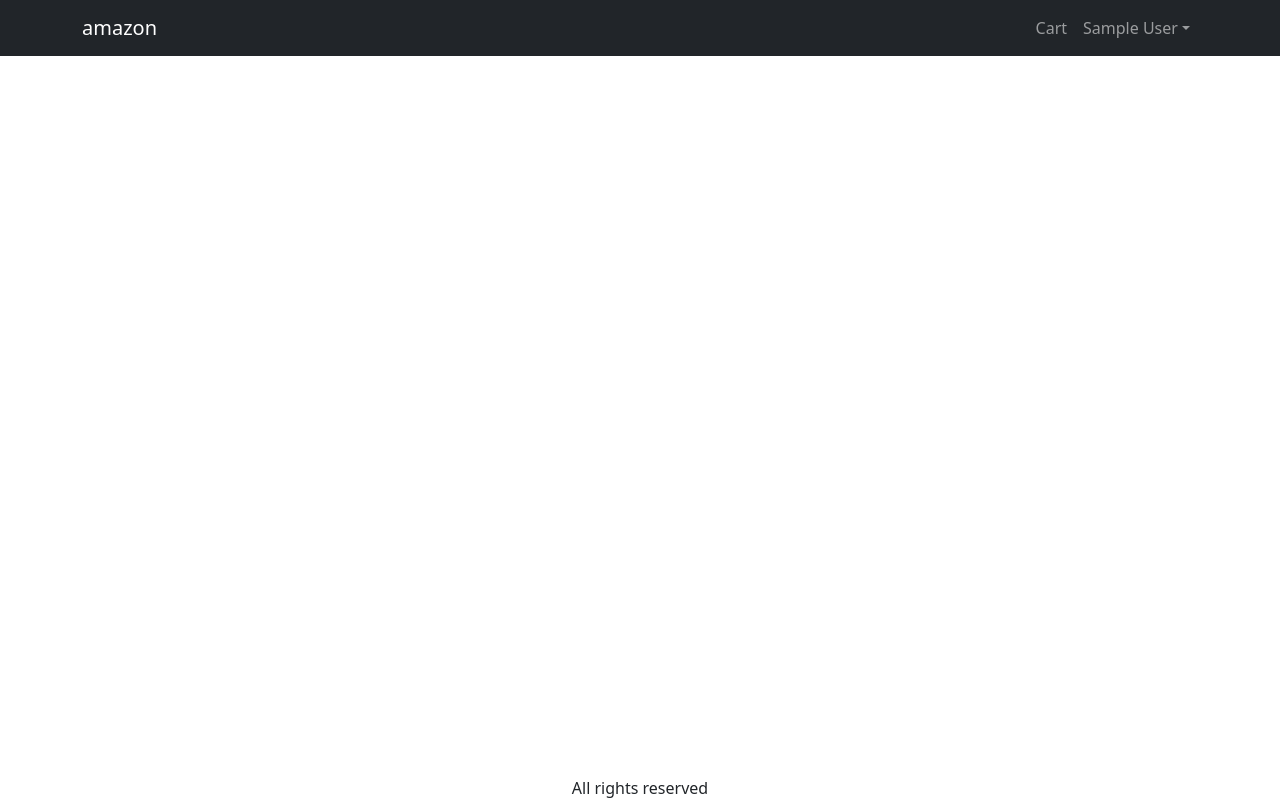
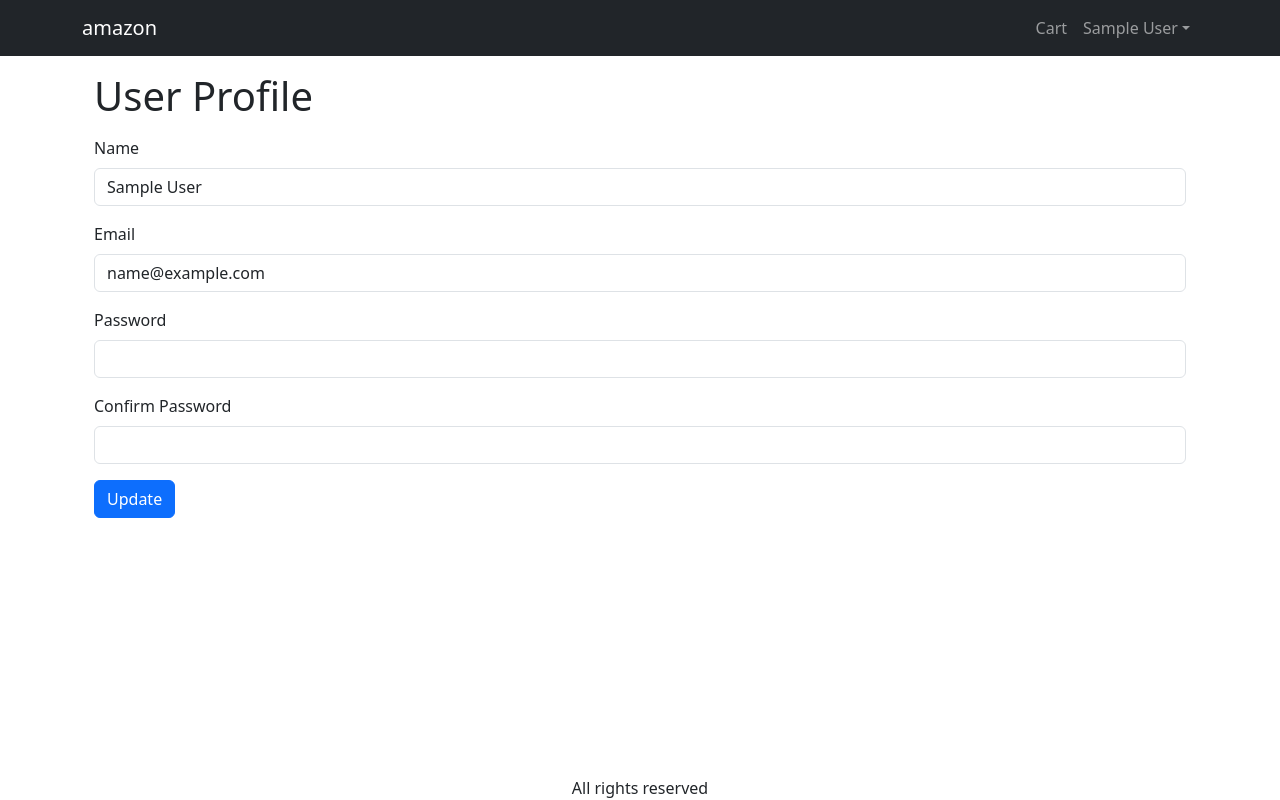
Before and after one commit to joumaamhamad/amazon, a React (Create React App) app in the folder frontend/: page /profile in a window 1280 px wide. Built offline with nearby package versions, Linux system fonts and the light colour scheme; sample sign-in values are in the browser's storage.

Commit message:
e-commerce-28-Create-Profile-Screen

```diff
--- a/frontend/src/App.js
+++ b/frontend/src/App.js
@@ -17,6 +17,7 @@
 import PlaceOrderScreen from './screens/PlaceOrderScreen';
 import OrderScreen from './screens/OrderScreen';
 import OrderHistoryScreen from './screens/OrderHistoryScreen';
+import ProfileScreen from './screens/ProfileScreen';
 
 
 function App() {
@@ -29,6 +30,7 @@
     localStorage.removeItem('userInfo');
     localStorage.removeItem('shippingAddress');
     localStorage.removeItem('paymentMethod');
+    window.location.href = '/signin';
   };
 
   return (
@@ -90,6 +92,7 @@
             <Route path='/cart' element={<CartScreen />} />
             <Route path='/signin' element={<Signin/>} />
             <Route path='/signup' element={<Signup/>} />
+            <Route path='/profile' element={<ProfileScreen/>} />
             <Route path='/placeorder' element={<PlaceOrderScreen />} />
             <Route path="/order/:id" element={<OrderScreen />} />
             <Route path="orderhistory" element={<OrderHistoryScreen />} />
--- /dev/null
+++ b/frontend/src/screens/ProfileScreen.js
@@ -0,0 +1,113 @@
+import React, { useContext, useReducer, useState } from 'react'
+import { Store } from '../Store'
+import { Helmet } from 'react-helmet-async';
+import { Button , Form } from 'react-bootstrap';
+import {toast} from 'react-toastify';
+import { getError } from '../utils';
+import axios from 'axios';
+import { useNavigate } from 'react-router-dom';
+
+const reducer = (state, action) => {
+    switch (action.type) {
+        case 'UPDATE_REQUEST':
+            return { ...state, loadingUpdate: true };
+        case 'UPDATE_SUCCESS':
+            return { ...state, loadingUpdate: false };
+        case 'UPDATE_FAIL':
+            return { ...state, loadingUpdate: false };
+        default:
+            return state;
+    }
+};
+
+export default function ProfileScreen() {
+
+    const navigate = useNavigate();
+
+    const { state , dispatch: ctxDispatch} = useContext(Store);
+    const { userInfo } = state;
+
+    const [name, setName] = useState(userInfo.name);
+    const [email, setEmail] = useState(userInfo.email);
+    const [password, setPassword] = useState('');
+    const [confirmPassword, setConfirmPassword] = useState('');
+
+    const [ { loadingUpdate } , dispatch ] = useReducer(reducer , {
+        loadingUpdate: false,
+    })
+
+    const submitHandler = async (e) => {
+        e.preventDefault();
+
+        try{
+            const { data } = await axios.put('/api/users/profile' , {
+                name,
+                email,
+                password,
+            },
+            {
+                headers: { Authorization: `Bearer ${userInfo.token}` }
+            })
+
+            ctxDispatch({ type: 'USER_SIGNIN', payload: data });
+            localStorage.setItem('userInfo', JSON.stringify(data));
+            toast.success('User updated successfully');
+            navigate('/');
+
+        }catch(err){
+            dispatch({type: 'FETCH_FAIL',});
+            toast.error(getError(err));
+        }
+    }
+
+
+return (
+    <div className='container small-container'>
+        <Helmet>
+            <title>User Profile</title>
+        </Helmet>
+        <h1 className='my-3'>User Profile</h1>
+
+        <Form onSubmit={submitHandler}>
+            <Form.Group className="mb-3" controlId="name">
+                <Form.Label>Name</Form.Label>
+                <Form.Control
+                    value={name}
+                    onChange={(e) => setName(e.target.value)}
+                    required
+                />
+            </Form.Group>
+
+            <Form.Group className="mb-3" controlId="name">
+                <Form.Label>Email</Form.Label>
+                <Form.Control
+                    type="email"
+                    value={email}
+                    onChange={(e) => setEmail(e.target.value)}
+                    required
+                />
+            </Form.Group>
+
+            <Form.Group className="mb-3" controlId="password">
+                <Form.Label>Password</Form.Label>
+                <Form.Control
+                    type="password"
+                    onChange={(e) => setPassword(e.target.value)}
+                />
+            </Form.Group>
+
+            <Form.Group className="mb-3" controlId="password">
+                <Form.Label>Confirm Password</Form.Label>
+                <Form.Control
+                    type="password"
+                    onChange={(e) => setConfirmPassword(e.target.value)}
+                />
+            </Form.Group>
+
+            <div className="mb-3">
+                <Button type="submit">Update</Button>
+            </div>
+        </Form>
+    </div>
+)
+}
```
Also changed, not shown: 2 other files (tests, documents, lock files or other folders).
